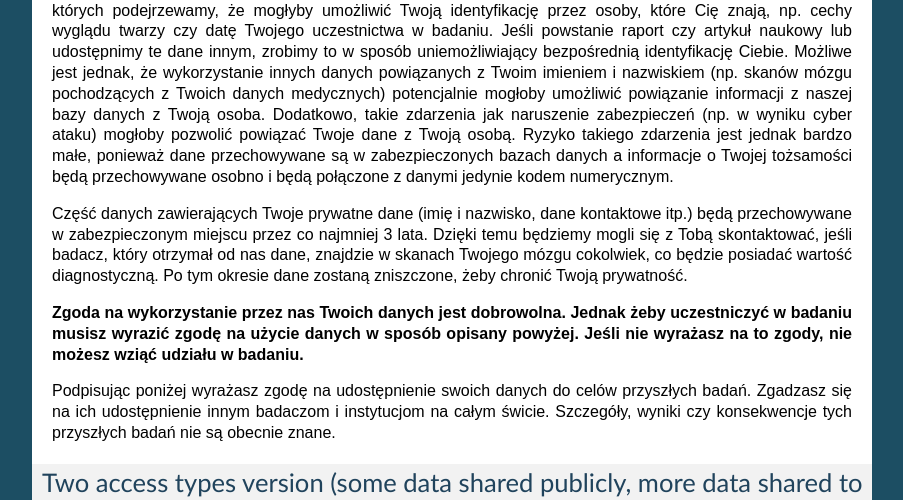
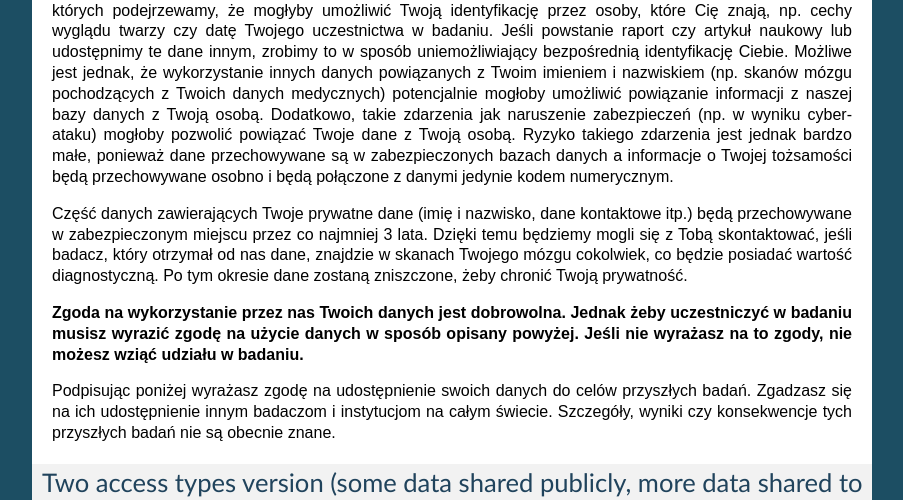
Before and after one commit to con/open-brain-consent, a Sphinx documentation site: the page built from docs/source/ultimate.rst, in a window 1280 px wide and 900 px high, scrolled down 5968 px. Shown: the part 321-821 px from the top of the window, without its empty margins (198-1101 px from the left). Built offline with Sphinx 7.4.7, drawn with Linux system fonts in a browser that asks for light colours; some of the changed text lies outside the part shown.

Commit message:
fixing typos in Polish version

```diff
--- a/docs/source/ultimate.rst
+++ b/docs/source/ultimate.rst
@@ -137,13 +137,13 @@
 
 Zgadzając się na udział w badaniu, ofiarujesz bezinteresowny i hojny podarunek dla badań, które mogą pomóc innym ludziom. Istnieje możliwość, że badania przeprowadzone z wykorzystaniem danych od Ciebie doprowadzą w którymś momencie do wynalezienia nowych metod badania mózgu, nowych testów diagnostycznych, nowy leków czy innych komercyjnych produktów. Gdyby do tego doszło, nie przewiduje się możliwości uczestniczenia przez Ciebie w podziale zysków z takich produktów ani posiadania jakichkolwiek praw do takich produktów.
 
-Zgodnie z naszą wiedzą, dane udostępniane ogółowi społeczeństwa nie będą zawierały żadnych informacji umożliwiających identyfikację Ciebie. Dane nie będą zawierać Twojego nazwiska, jedynie kod numeryczny, więc nikt nie będzie wiedział, które dane pochodzą od Ciebie. Dodatkowo, dane nie będą zawierać szczegółów, co do których podejrzewamy, że mogłyby umożliwić Twoją identyfikację przez osoby, które Cię znają, np. cechy wyglądu twarzy czy datę Twojego uczestnictwa w badaniu. Jeśli powstanie raport czy artykuł naukowy lub udostępnimy te dane innym, zrobimy to w sposób uniemożliwiający bezpośrednią identyfikację Ciebie. Możliwe jest jednak, że wykorzystanie innych danych powiązanych z Twoim imieniem i nazwiskiem (np. skanów mózgu pochodzących z Twoich danych medycznych) potencjalnie mogłoby umożliwić powiązanie informacji z naszej bazy danych z Twoją osoba. Dodatkowo, takie zdarzenia jak naruszenie zabezpieczeń (np. w wyniku cyber ataku) mogłoby pozwolić powiązać Twoje dane z Twoją osobą. Ryzyko takiego zdarzenia jest jednak bardzo małe, ponieważ dane przechowywane są w zabezpieczonych bazach danych a informacje o Twojej tożsamości będą przechowywane osobno i będą połączone z danymi jedynie kodem numerycznym.
+Zgodnie z naszą wiedzą, dane udostępniane ogółowi społeczeństwa nie będą zawierały żadnych informacji umożliwiających identyfikację Ciebie. Dane nie będą zawierać Twojego nazwiska, jedynie kod numeryczny, więc nikt nie będzie wiedział, które dane pochodzą od Ciebie. Dodatkowo, dane nie będą zawierać szczegółów, co do których podejrzewamy, że mogłyby umożliwić Twoją identyfikację przez osoby, które Cię znają, np. cechy wyglądu twarzy czy datę Twojego uczestnictwa w badaniu. Jeśli powstanie raport czy artykuł naukowy lub udostępnimy te dane innym, zrobimy to w sposób uniemożliwiający bezpośrednią identyfikację Ciebie. Możliwe jest jednak, że wykorzystanie innych danych powiązanych z Twoim imieniem i nazwiskiem (np. skanów mózgu pochodzących z Twoich danych medycznych) potencjalnie mogłoby umożliwić powiązanie informacji z naszej bazy danych z Twoją osobą. Dodatkowo, takie zdarzenia jak naruszenie zabezpieczeń (np. w wyniku cyberataku) mogłoby pozwolić powiązać Twoje dane z Twoją osobą. Ryzyko takiego zdarzenia jest jednak bardzo małe, ponieważ dane przechowywane są w zabezpieczonych bazach danych a informacje o Twojej tożsamości będą przechowywane osobno i będą połączone z danymi jedynie kodem numerycznym.
 
 Część danych zawierających Twoje prywatne dane (imię i nazwisko, dane kontaktowe itp.) będą przechowywane w zabezpieczonym miejscu przez co najmniej 3 lata. Dzięki temu będziemy mogli się z Tobą skontaktować, jeśli badacz, który otrzymał od nas dane, znajdzie w skanach Twojego mózgu cokolwiek, co będzie posiadać wartość diagnostyczną. Po tym okresie dane zostaną zniszczone, żeby chronić Twoją prywatność.
 
 **Zgoda na wykorzystanie przez nas Twoich danych jest dobrowolna. Jednak żeby uczestniczyć w badaniu musisz wyrazić zgodę na użycie danych w sposób opisany powyżej. Jeśli nie wyrażasz na to zgody, nie możesz wziąć udziału w badaniu.**
 
-Podpisując poniżej wyrażasz zgodę na udostępnienie swoich danych do celów przyszłych badań. Zgadzasz się na ich udostępnienie innym badaczom i instytucjom na całym świcie. Szczegóły, wyniki czy konsekwencje tych przyszłych badań nie są obecnie znane.
+Podpisując poniżej wyrażasz zgodę na udostępnienie swoich danych do celów przyszłych badań. Zgadzasz się na ich udostępnienie innym badaczom i instytucjom na całym świecie. Szczegóły, wyniki czy konsekwencje tych przyszłych badań nie są obecnie znane.
 
 Two access types version (some data shared publicly, more data shared to approved researchers)
 ----------------------------------------------------------------------------------------------
```
